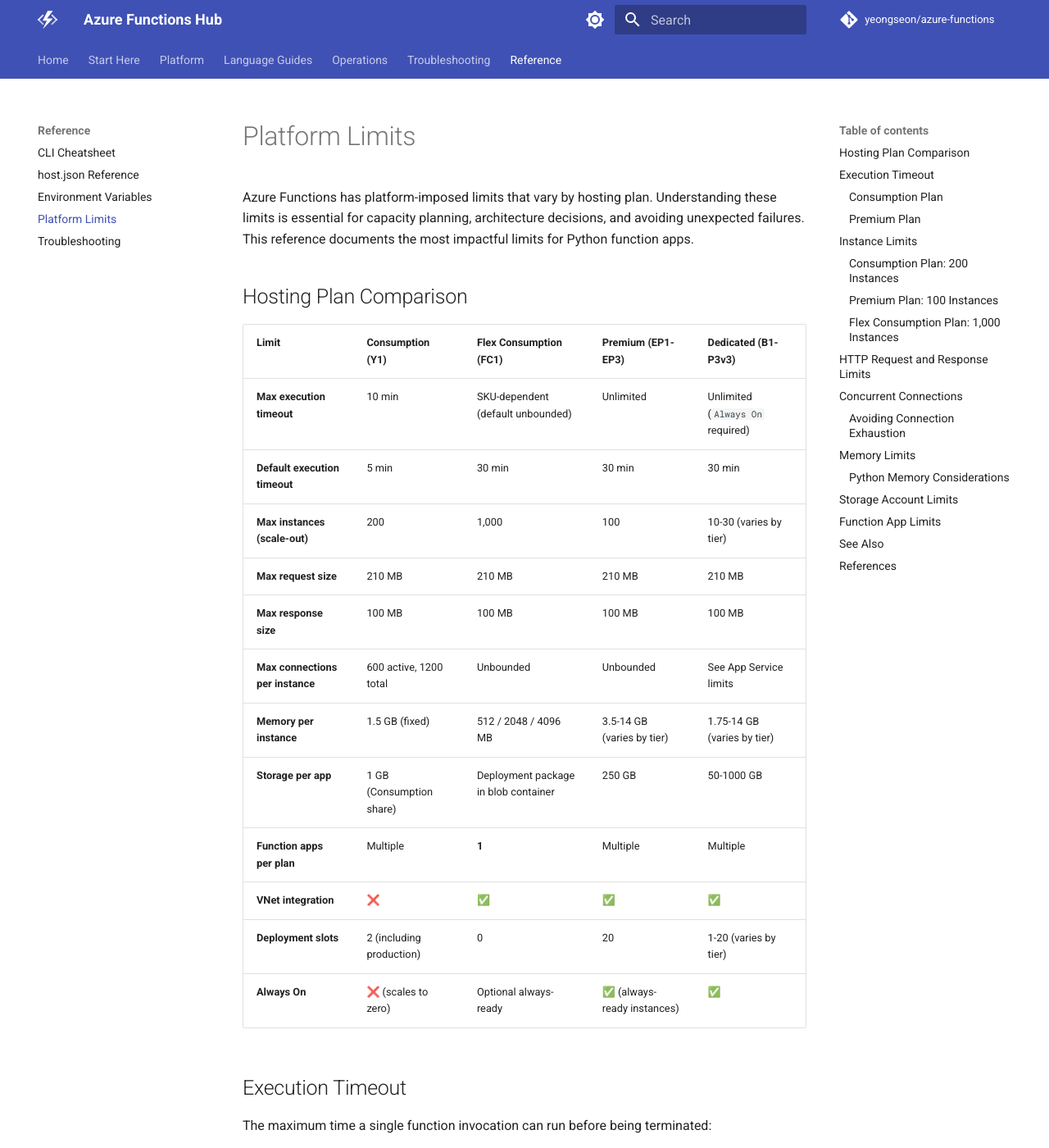
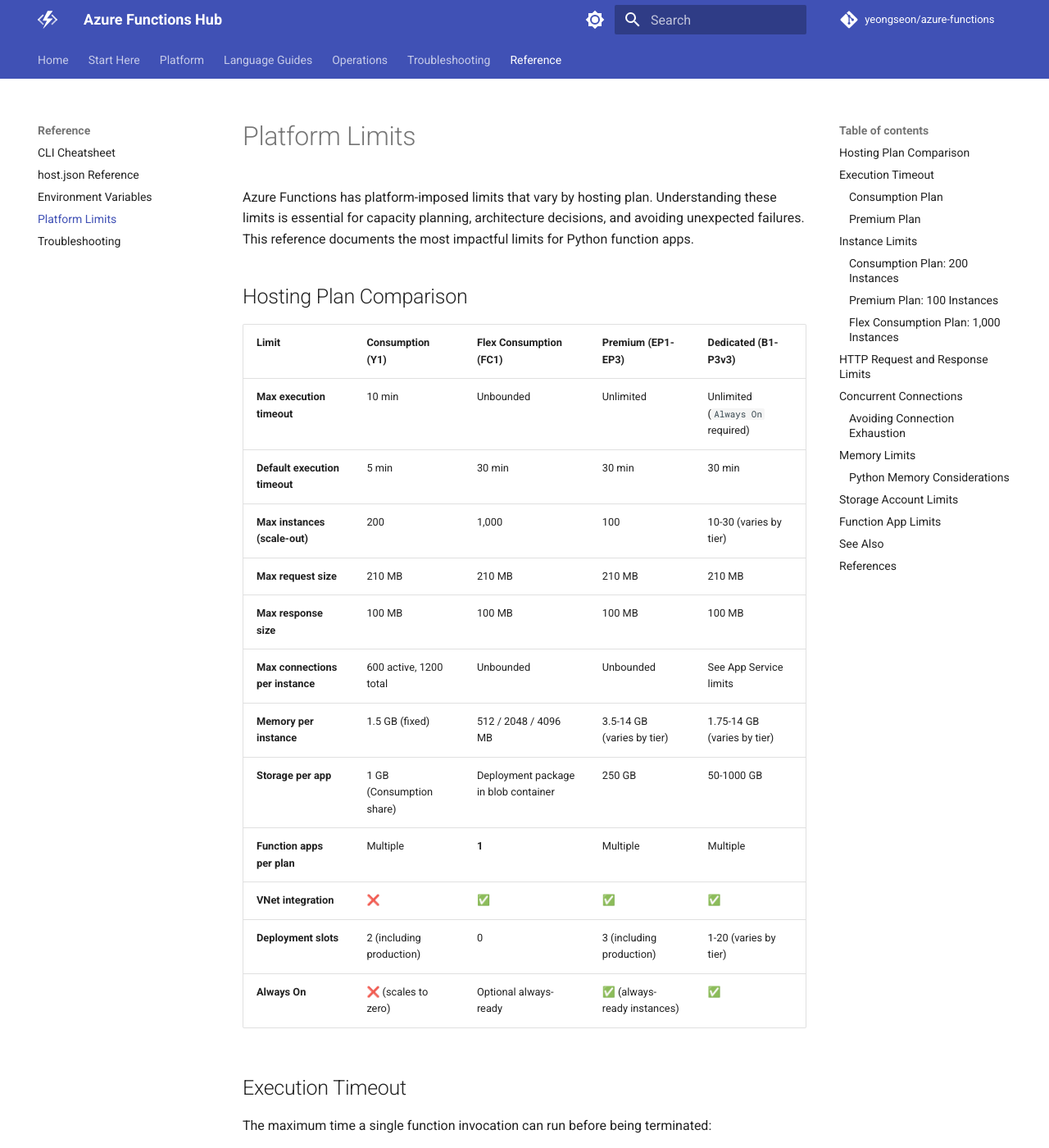
Before and after one commit to yeongseon/azure-functions-practical-guide, an MkDocs documentation site: the page built from docs/language-guides/python/platform-limits.md, in a window 1280 px wide and 1400 px high. Shown: the whole window at 82% size. Built offline with MkDocs 1.6.1 and Material for MkDocs 9.7.7, drawn with Linux system fonts in a browser that asks for light colours; comment, search, counter and statistics services are not loaded.

Commit message:
fix: correct Flex timeout, Premium slots, and Flex managed cert
Oracle R2 residuals:
- Flex max execution timeout: 'SKU-dependent' → 'Unbounded' (per Learn)
- Premium deployment slots: 20 → 3 including production (per Learn)
- custom-domain-certificates: Flex managed cert 'Yes' → 'No' (matches
  admonition note about Flex certificate limitations)

```diff
--- a/docs/language-guides/python/platform-limits.md
+++ b/docs/language-guides/python/platform-limits.md
@@ -6,7 +6,7 @@
 
 | Limit | Consumption (Y1) | Flex Consumption (FC1) | Premium (EP1-EP3) | Dedicated (B1-P3v3) |
 |-------|------------------|------------------------|-------------------|---------------------|
-| **Max execution timeout** | 10 min | SKU-dependent (default unbounded) | Unlimited | Unlimited (`Always On` required) |
+| **Max execution timeout** | 10 min | Unbounded | Unlimited | Unlimited (`Always On` required) |
 | **Default execution timeout** | 5 min | 30 min | 30 min | 30 min |
 | **Max instances (scale-out)** | 200 | 1,000 | 100 | 10-30 (varies by tier) |
 | **Max request size** | 210 MB | 210 MB | 210 MB | 210 MB |
@@ -16,7 +16,7 @@
 | **Storage per app** | 1 GB (Consumption share) | Deployment package in blob container | 250 GB | 50-1000 GB |
 | **Function apps per plan** | Multiple | **1** | Multiple | Multiple |
 | **VNet integration** | ❌ | ✅ | ✅ | ✅ |
-| **Deployment slots** | 2 (including production) | 0 | 20 | 1-20 (varies by tier) |
+| **Deployment slots** | 2 (including production) | 0 | 3 (including production) | 1-20 (varies by tier) |
 | **Always On** | ❌ (scales to zero) | Optional always-ready | ✅ (always-ready instances) | ✅ |
 
 ## Execution Timeout
```
Also changed, not shown: docs/language-guides/python/recipes/custom-domain-certificates.md (+1 -1 lines).
